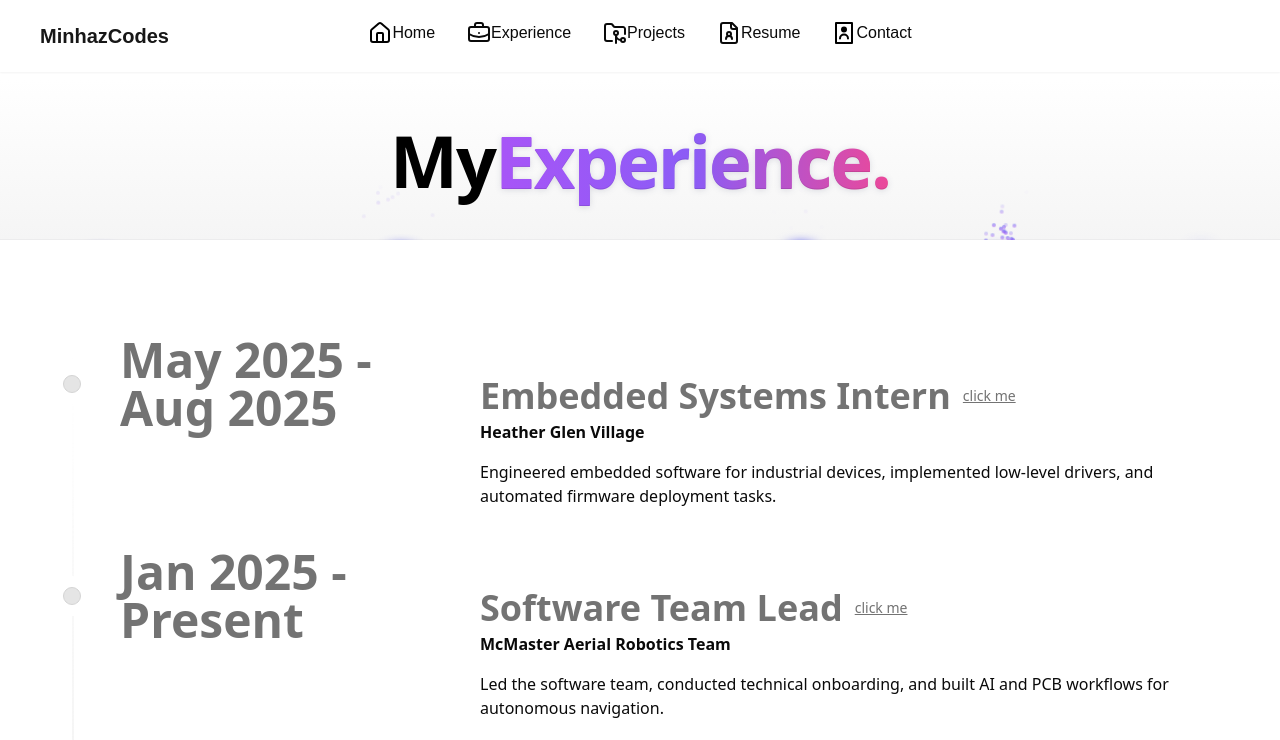
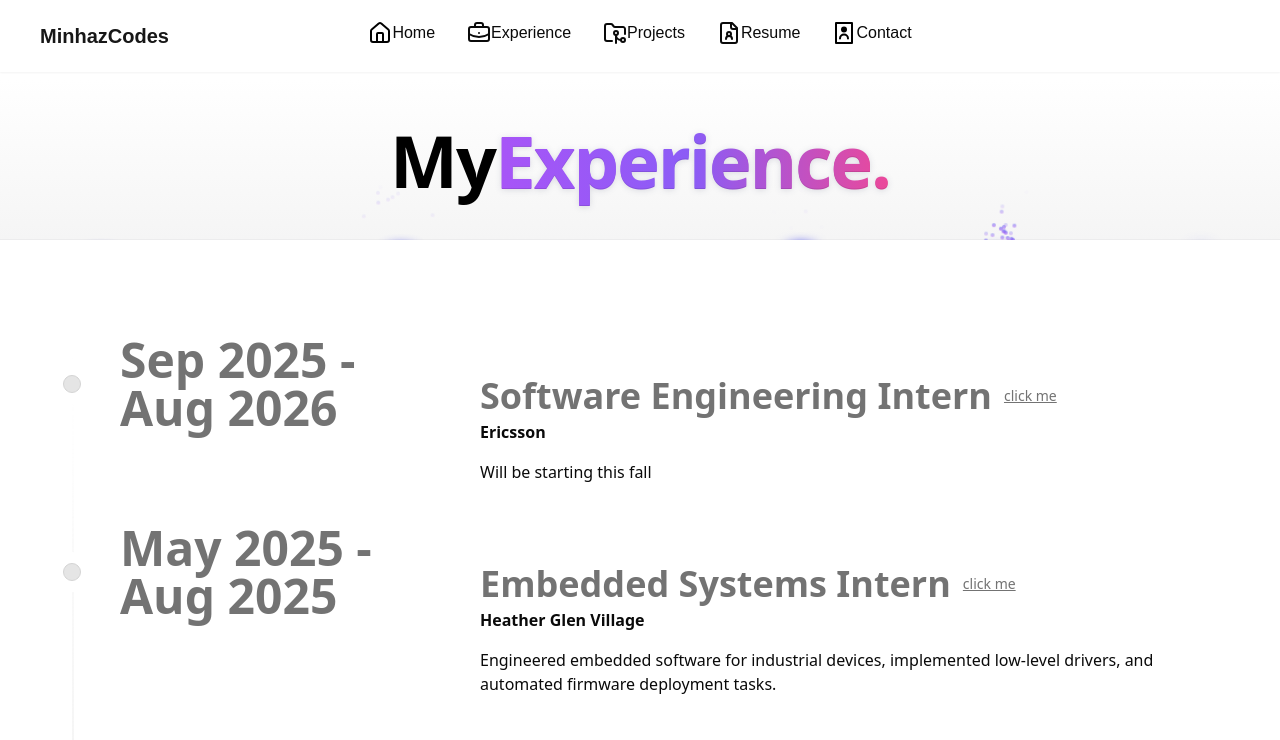
Before and after one commit to MinhazCodes-R/Web-Portfolio02, a Next.js app in the folder webcode/: page /experience in a window 1280 px wide. Shown: the top 740 px of the page. Built offline with nearby package versions, Linux system fonts and the light colour scheme.

Commit message:
making portfolio updates

```diff
--- a/webcode/app/timeline.tsx
+++ b/webcode/app/timeline.tsx
@@ -76,6 +76,15 @@ export function TimelineDemo() {
   };
 
   const modalContents = {
+     heatherGlen: (
+      <div className="bg-white w-[70vw] rounded-lg px-10 py-5 overflow-y-scroll" style={{ maxHeight: '80vh' }}>
+        <h1 className="text-blue-400 text-3xl font-bold">Software Engineering Intern</h1>
+        <p><b>Ericsson</b> – Ottawa, Ontario</p>
+        <ul className="list-disc ml-5 mt-3">
+          <li>Will be starting this fall</li>
+        </ul>
+      </div>
+    ),
     heatherGlen: (
       <div className="bg-white w-[70vw] rounded-lg px-10 py-5 overflow-y-scroll" style={{ maxHeight: '80vh' }}>
         <h1 className="text-blue-400 text-3xl font-bold">Embedded Systems Intern</h1>
@@ -124,6 +133,21 @@ export function TimelineDemo() {
   };
 
   const data: TimelineItem[] = [
+     {
+      title: "Sep 2025 - Aug 2026",
+      content: (
+        <motion.div initial={{ opacity: 0, x: -100 }} whileInView={{ opacity: 1, x: 0 }} viewport={{ once: true, amount: 0.2 }} transition={{ duration: 0.5 }}>
+          <div className="my-10">
+            <div className="text-neutral-500 text-4xl mb-1 flex gap-3 items-center">
+              <b>Software Engineering Intern</b>
+              <button onClick={() => open(modalContents.heatherGlen)} className="text-sm text-neutral-500 underline">click me</button>
+            </div>
+            <p className="mb-4"><b>Ericsson</b></p>
+            <p>Will be starting this fall</p>
+          </div>
+        </motion.div>
+      )
+    },
     {
       title: "May 2025 - Aug 2025",
       content: (
```
